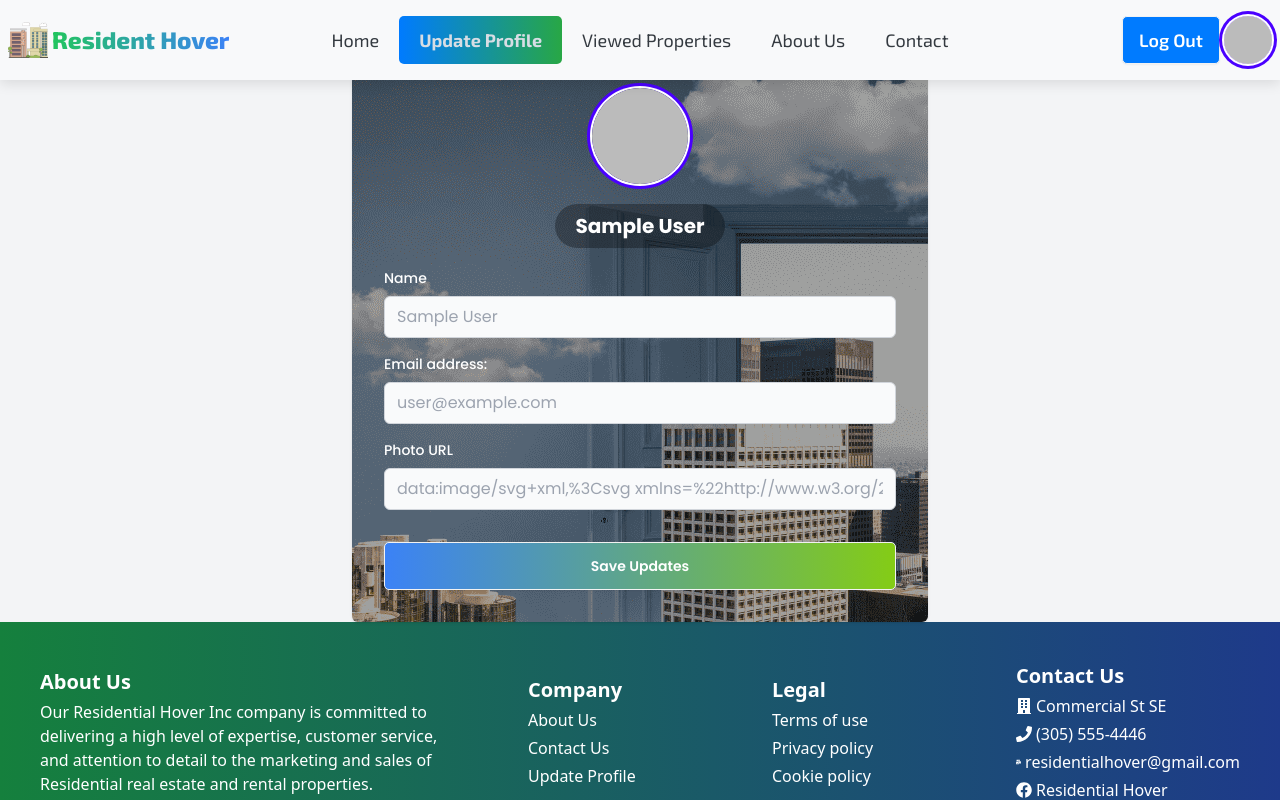
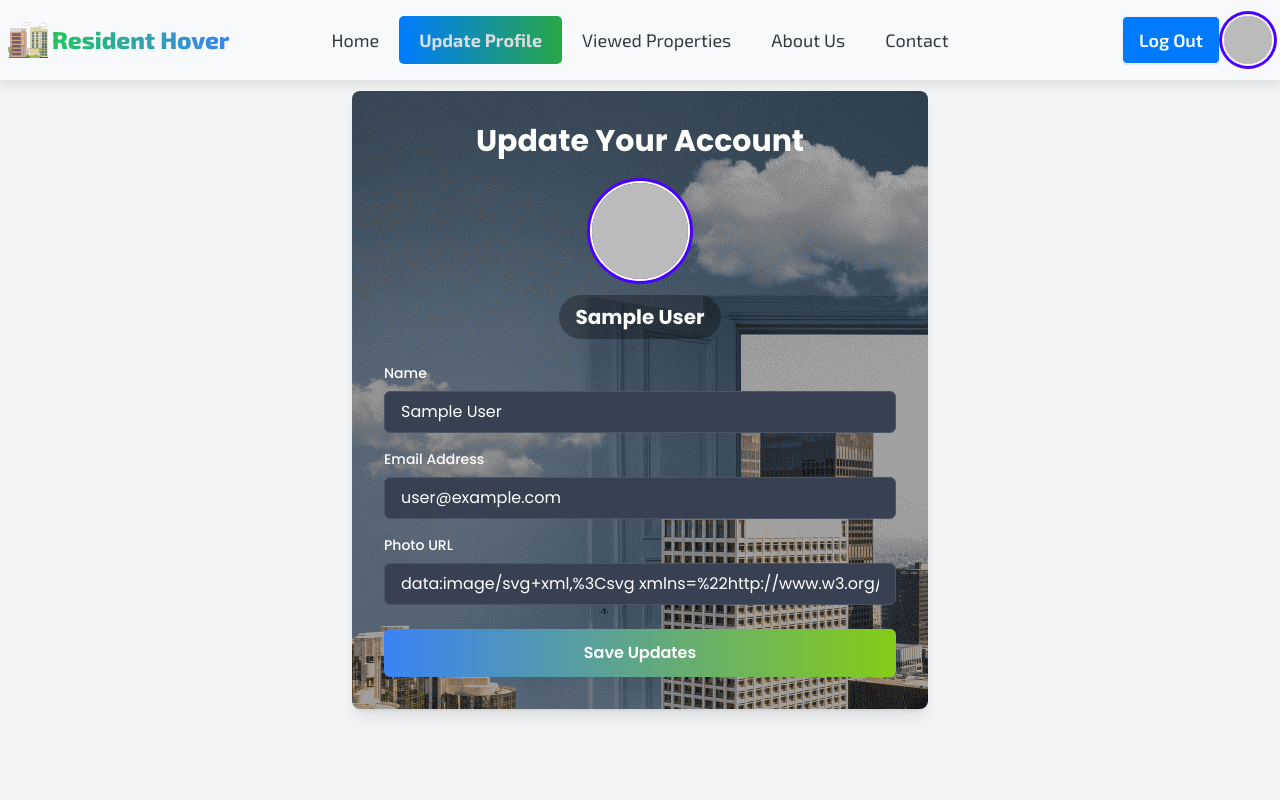
Before and after one commit to Arafat0122/Resident-Hover, a React (Vite) app: page /update in a window 1280 px wide. Shown: the top 800 px of the page. Built offline with nearby package versions, Linux system fonts and the light colour scheme; no server answers; sample sign-in values are in the browser's storage.

Commit message:
update profile page improved

```diff
--- a/src/pages/UpdateProfle/UpdateProfile.jsx
+++ b/src/pages/UpdateProfle/UpdateProfile.jsx
@@ -2,8 +2,7 @@ import { useContext } from "react";
 import { AuthContext } from "../../Provider/AuthProvider";
 import { Helmet } from "react-helmet";
 import { toast } from "react-toastify";
-
-import Img from '../../assets/login.png'
+import Img from '../../assets/login.png';
 
 const UpdateProfile = () => {
     const { updateUserProfile, user } = useContext(AuthContext);
@@ -40,35 +39,65 @@ const UpdateProfile = () => {
                 });
             });
     }
+
     return (
-        <div>
+        <div className='min-h-screen flex items-center justify-center bg-gray-100'>
             <Helmet>
                 <title>Update Profile</title>
             </Helmet>
-            <div style={{backgroundImage: `url(${Img})`}} className="w-full max-w-xl mx-auto p-4 rounded-md shadow sm:p-8 text-gray-800 animate__animated animate__zoomIn">
-                <h2 className="mb-3 text-3xl font-bold text-white text-center">Update your account</h2>
-                <div className="avatar flex flex-col items-center my-5">
-                    <div className="w-24 rounded-full ring ring-primary ring-offset-base-100 ring-offset-2 mb-5">
-                        <img src={user ? `${user.photoURL}` : 'https://cdn-icons-png.flaticon.com/512/3541/3541871.png'} />
+            <div
+                style={{ backgroundImage: `url(${Img})` }}
+                className="w-full max-w-xl mx-auto p-8 rounded-lg shadow-lg bg-opacity-80 bg-gray-800 text-white animate__animated animate__zoomIn"
+            >
+                <h2 className="mb-6 text-3xl font-bold text-center">Update Your Account</h2>
+                <div className="flex flex-col items-center mb-6">
+                    <div className="w-24 h-24 rounded-full overflow-hidden ring ring-primary ring-offset-base-100 ring-offset-2 mb-4">
+                        <img src={user ? `${user.photoURL}` : 'https://cdn-icons-png.flaticon.com/512/3541/3541871.png'} alt="Profile" />
                     </div>
-                    <p className="text-xl font-bold text-white bg-[#00000050] py-2 px-5 rounded-full">{user.displayName}</p>
+                    <p className="text-xl font-bold bg-[#00000050] py-2 px-4 rounded-full">{user.displayName}</p>
                 </div>
-                <form onSubmit={handleUpdateProfile} className="space-y-8">
+                <form onSubmit={handleUpdateProfile} className="space-y-6">
                     <div className="space-y-4">
                         <div className="space-y-2">
-                            <label className="block text-sm font-medium text-white">Name</label>
-                            <input type="text" name="name" placeholder={user.displayName} required className="w-full px-3 py-2 border rounded-md border-gray-300 bg-gray-50 text-gray-800 focus:border-violet-600" />
+                            <label className="block text-sm font-medium">Name</label>
+                            <input
+                                type="text"
+                                name="name"
+                                placeholder={user.displayName}
+                                defaultValue={user.displayName}
+                                required
+                                className="w-full px-4 py-2 border rounded-md border-gray-600 bg-gray-700 text-white focus:border-violet-400 focus:ring-1 focus:ring-violet-400"
+                            />
                         </div>
                         <div className="space-y-2">
-                            <label className="block text-sm font-medium text-white">Email address:</label>
-                            <input type="email" name="email" placeholder={user.email} disabled className="w-full px-3 py-2 border rounded-md border-gray-300 bg-gray-50 text-gray-800 focus:border-violet-600" />
+                            <label className="block text-sm font-medium">Email Address</label>
+                            <input
+                                type="email"
+                                name="email"
+                                placeholder={user.email}
+                                defaultValue={user.email}
+                                disabled
+                                className="w-full px-4 py-2 border rounded-md border-gray-600 bg-gray-700 text-white"
+                            />
                         </div>
                         <div className="space-y-2">
-                            <label className="block text-sm font-medium text-white">Photo URL</label>
-                            <input type="text" name="photo" placeholder={user.photoURL} required className="w-full px-3 py-2 border rounded-md border-gray-300 bg-gray-50 text-gray-800 focus:border-violet-600" />
+                            <label className="block text-sm font-medium">Photo URL</label>
+                            <input
+                                type="text"
+                                name="photo"
+                                placeholder={user.photoURL}
+                                defaultValue={user.photoURL}
+                                required
+                                className="w-full px-4 py-2 border rounded-md border-gray-600 bg-gray-700 text-white focus:border-violet-400 focus:ring-1 focus:ring-violet-400"
+                            />
                         </div>
                     </div>
-                    <button className="btn w-full px-8 py-3 font-semibold rounded-md bg-gradient-to-r from-blue-500 to-lime-500 text-gray-50">Save Updates</button>
+                    <button
+                        type="submit"
+                        className="w-full px-6 py-3 font-semibold rounded-md bg-gradient-to-r from-blue-500 to-lime-500 text-white hover:bg-gradient-to-l transition duration-300"
+                    >
+                        Save Updates
+                    </button>
                 </form>
             </div>
         </div>
```
